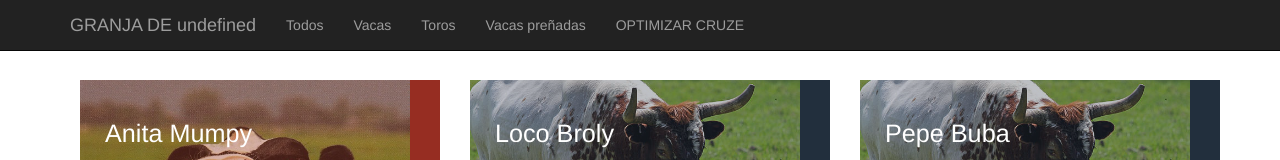
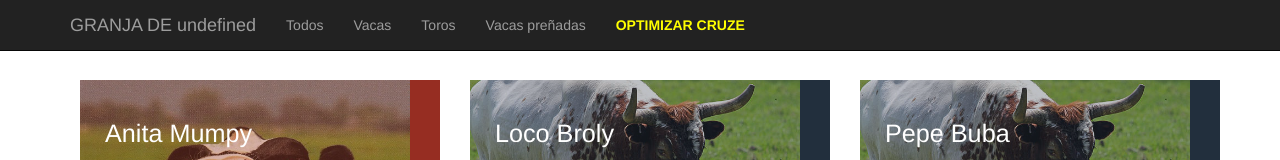
Before and after one commit to edutrul/deep-genetic, a plain HTML site: page index.html in a window 1280 px wide. Shown: the top 160 px of the page. Drawn offline with Linux system fonts and the light colour scheme.

Commit message:
Add weight, color to optimizar cruze link

```diff
--- a/css/custom-styles.css
+++ b/css/custom-styles.css
@@ -103,3 +103,8 @@ img {
   width: 300px;
   height: 200px;
 }
+
+a.optimizar-cruze {
+  font-weight: bolder;
+  color: yellow !important;
+}
```
